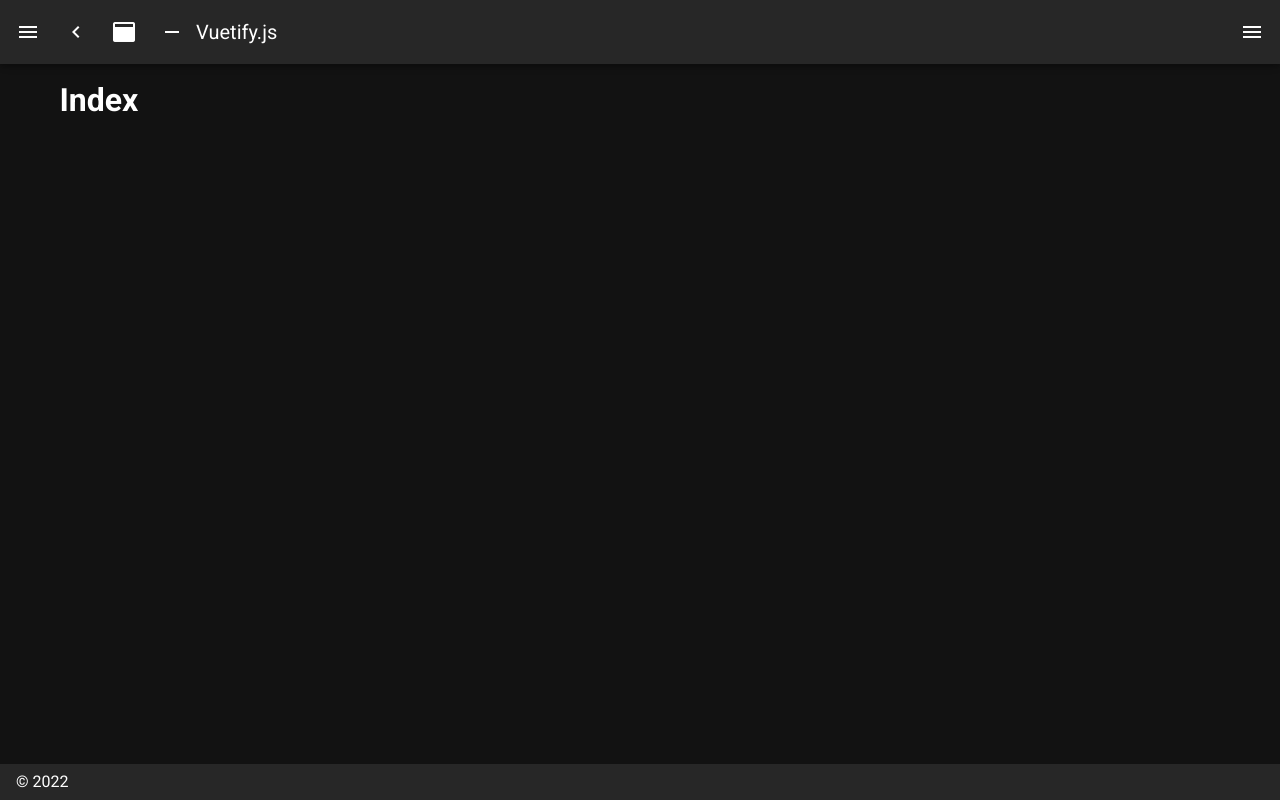
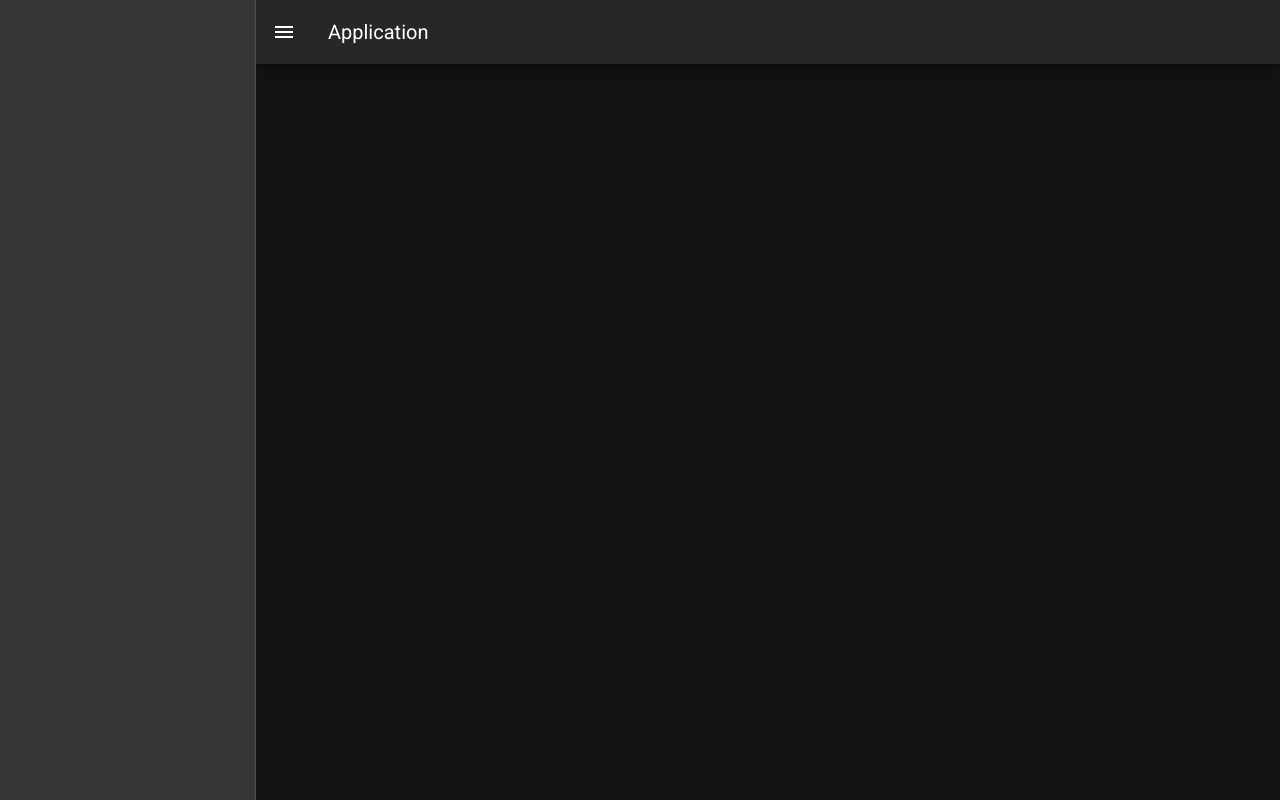
Before and after one commit to atakanteko/vuetify-nuxt-todo, a Nuxt app: page / in a window 1280 px wide. Built offline with nearby package versions, Linux system fonts and the light colour scheme.

Commit message:
add wireframe

```diff
--- a/layouts/default.vue
+++ b/layouts/default.vue
@@ -1,92 +1,26 @@
 <template>
-  <v-app dark>
+  <v-app id='inspire'>
     <v-navigation-drawer
-      v-model="drawer"
-      :mini-variant="miniVariant"
-      :clipped="clipped"
-      fixed
+      v-model='drawer'
       app
     >
-      <v-list>
-        <v-list-item
-          v-for="(item, i) in items"
-          :key="i"
-          :to="item.to"
-          router
-          exact
-        >
-          <v-list-item-action>
-            <v-icon>{{ item.icon }}</v-icon>
-          </v-list-item-action>
-          <v-list-item-content>
-            <v-list-item-title v-text="item.title" />
-          </v-list-item-content>
-        </v-list-item>
-      </v-list>
+      <!--  -->
     </v-navigation-drawer>
-    <v-app-bar :clipped-left="clipped" fixed app>
-      <v-app-bar-nav-icon @click.stop="drawer = !drawer" />
-      <v-btn icon @click.stop="miniVariant = !miniVariant">
-        <v-icon>mdi-{{ `chevron-${miniVariant ? 'right' : 'left'}` }}</v-icon>
-      </v-btn>
-      <v-btn icon @click.stop="clipped = !clipped">
-        <v-icon>mdi-application</v-icon>
-      </v-btn>
-      <v-btn icon @click.stop="fixed = !fixed">
-        <v-icon>mdi-minus</v-icon>
-      </v-btn>
-      <v-toolbar-title v-text="title" />
-      <v-spacer />
-      <v-btn icon @click.stop="rightDrawer = !rightDrawer">
-        <v-icon>mdi-menu</v-icon>
-      </v-btn>
+
+    <v-app-bar app>
+      <v-app-bar-nav-icon @click='drawer = !drawer'></v-app-bar-nav-icon>
+
+      <v-toolbar-title>Application</v-toolbar-title>
     </v-app-bar>
+
     <v-main>
-      <v-container>
-        <Nuxt />
-      </v-container>
+      <!--  -->
     </v-main>
-    <v-navigation-drawer v-model="rightDrawer" :right="right" temporary fixed>
-      <v-list>
-        <v-list-item @click.native="right = !right">
-          <v-list-item-action>
-            <v-icon light> mdi-repeat </v-icon>
-          </v-list-item-action>
-          <v-list-item-title>Switch drawer (click me)</v-list-item-title>
-        </v-list-item>
-      </v-list>
-    </v-navigation-drawer>
-    <v-footer :absolute="!fixed" app>
-      <span>&copy; {{ new Date().getFullYear() }}</span>
-    </v-footer>
   </v-app>
 </template>
 
 <script>
 export default {
-  name: 'DefaultLayout',
-  data() {
-    return {
-      clipped: false,
-      drawer: false,
-      fixed: false,
-      items: [
-        {
-          icon: 'mdi-apps',
-          title: 'Welcome',
-          to: '/',
-        },
-        {
-          icon: 'mdi-chart-bubble',
-          title: 'Inspire',
-          to: '/inspire',
-        },
-      ],
-      miniVariant: false,
-      right: true,
-      rightDrawer: false,
-      title: 'Vuetify.js',
-    };
-  },
+  data: () => ({ drawer: null }),
 };
 </script>
```
